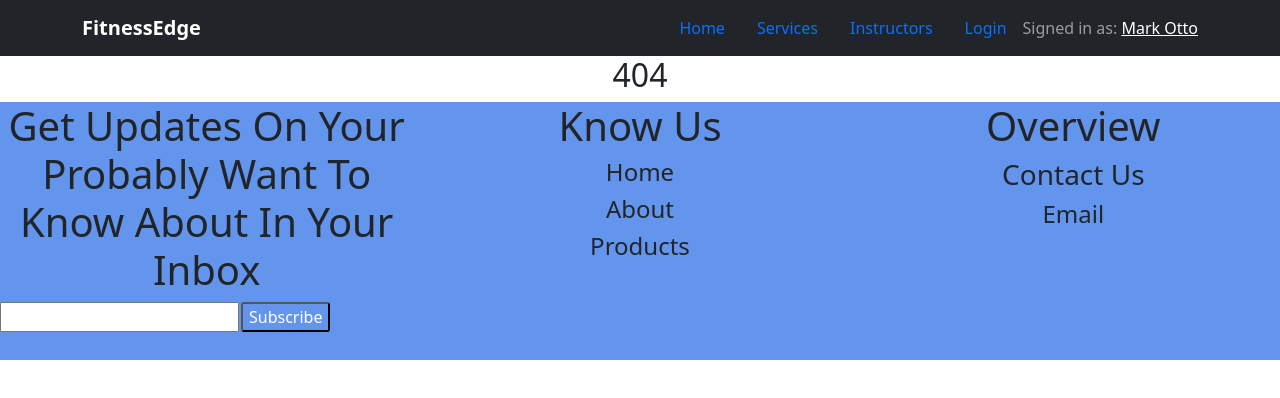
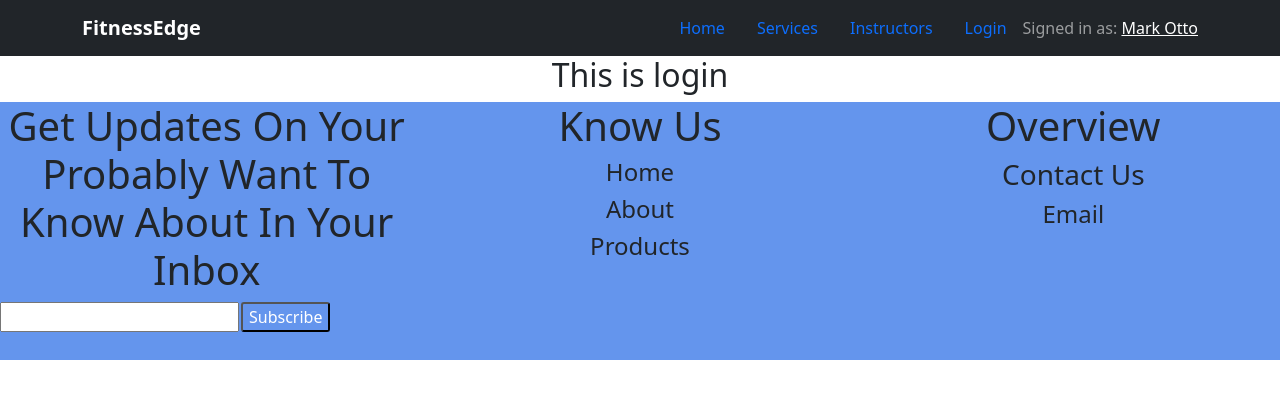
Before and after one commit to SudiptaAdhikaryJoy/FitnessEdge-Gym, a React (Create React App) app: page /login in a window 1280 px wide. Before the commit this address had no page. Shown: the top 398 px of the page. Built offline with nearby package versions, Linux system fonts and the light colour scheme; no server answers.

Commit message:
add context api

```diff
--- a/src/App.js
+++ b/src/App.js
@@ -7,10 +7,13 @@ import { BrowserRouter,Switch, Route } from 'react-router-dom';
 import Footer from './Pages/Shared/Footer/Footer';
 import Info from './Pages/Info/Info';
 import Header from './Pages/Shared/Header/Header';
+import AuthProvider from './contexts/AuthProvider';
+import Login from './Pages/Login/Login/Login';
 
 function App() {
   return (
     <div className="App">
+      <AuthProvider>
         <BrowserRouter>
           <Header></Header>
             <Switch>
@@ -19,6 +22,9 @@ function App() {
                 </Route>
                 <Route path="/home">
                   <Home></Home>
+                </Route>
+                <Route path="/login">
+                  <Login></Login>
                 </Route>
                 <Route path="/info/:infoId">
                   <Info></Info>
@@ -29,6 +35,7 @@ function App() {
             </Switch>
           <Footer></Footer>
         </BrowserRouter>
+      </AuthProvider>
     </div>
   );
 }
--- /dev/null
+++ b/src/Pages/Login/Login/Login.js
@@ -0,0 +1,11 @@
+import React from 'react';
+
+const Login = () => {
+    return (
+        <div>
+            <h2>This is login</h2>
+        </div>
+    );
+};
+
+export default Login;
--- /dev/null
+++ b/src/contexts/AuthProvider.js
@@ -0,0 +1,15 @@
+import React, { createContext } from 'react';
+import useFirebase from '../hooks/useFirebase';
+
+const AuthContext = createContext();
+
+const AuthProvider = ({children}) => {
+    const allContext = useFirebase();
+    return (
+        <AuthContext.Provider value={allContext}>
+            {children}
+        </AuthContext.Provider>
+    );
+};
+
+export default AuthProvider;
--- a/src/hooks/useFirebase.js
+++ b/src/hooks/useFirebase.js
@@ -1,5 +1,5 @@
-import { getAuth, signInWithPopup, GoogleAuthProvider, signOut } from "firebase/auth";
-import { useState } from "react";
+import { getAuth, signInWithPopup, GoogleAuthProvider, signOut, onAuthStateChanged } from "firebase/auth";
+import { useEffect, useState } from "react";
 
 const useFirebase = () => {
     const [users, setUsers] = useState({});
@@ -18,6 +18,17 @@ const useFirebase = () => {
         })
     }
 
+    useEffect(()=>{
+        onAuthStateChanged(auth, user=>{
+            if(user){
+                setUsers(user);
+            }
+            else{
+                setUsers({});
+            }
+        });
+    },[])
+
     const logOut = () =>{
         signOut(auth)
             .then(() => { });
@@ -27,6 +38,9 @@ const useFirebase = () => {
     return {
         users,
         logOut,
+        error,
         signInUsingGoogle
     }
 }
+
+export default useFirebase;
```
Lines whose indentation alone changed are shown as unchanged.
